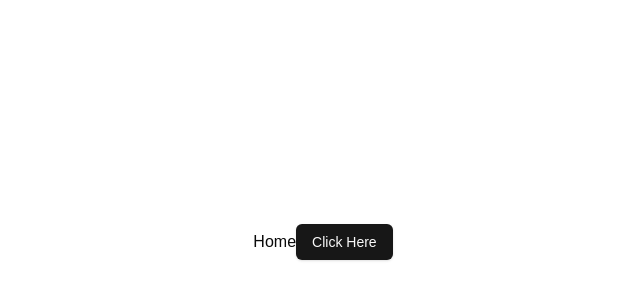
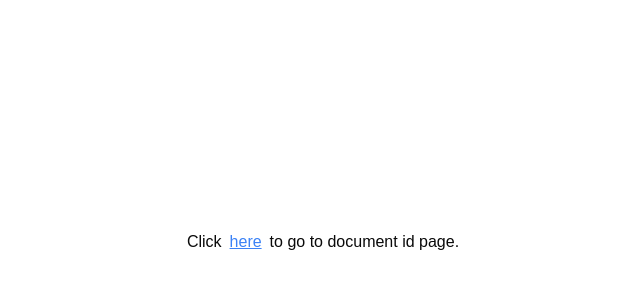
Before and after one commit to AnkitM18-tech/SyncWork, a Next.js app in the folder sync-work/: page / in a window 1280 px wide. Shown: the part 158-458 px from the top of the page, without its empty margins (317-957 px from the left). Built offline with nearby package versions, Linux system fonts and the light colour scheme.

Commit message:
skeleton pages

```diff
--- /dev/null
+++ b/sync-work/src/app/documents/page.tsx
@@ -0,0 +1,5 @@
+const DocumentsPage = () => {
+  return <div>DocumentsPage</div>;
+};
+
+export default DocumentsPage;
--- a/sync-work/src/app/page.tsx
+++ b/sync-work/src/app/page.tsx
@@ -1,10 +1,13 @@
-import { Button } from "@/components/ui/button";
+import Link from "next/link";
 
 const Home = () => {
   return (
     <div className="flex min-h-screen items-center justify-center">
-      <p>Home</p>
-      <Button>Click Here</Button>
+      Click
+      <Link href="/documents/123" className=" text-blue-500 mx-2 underline">
+        here
+      </Link>
+      to go to document id page.
     </div>
   );
 };
```
